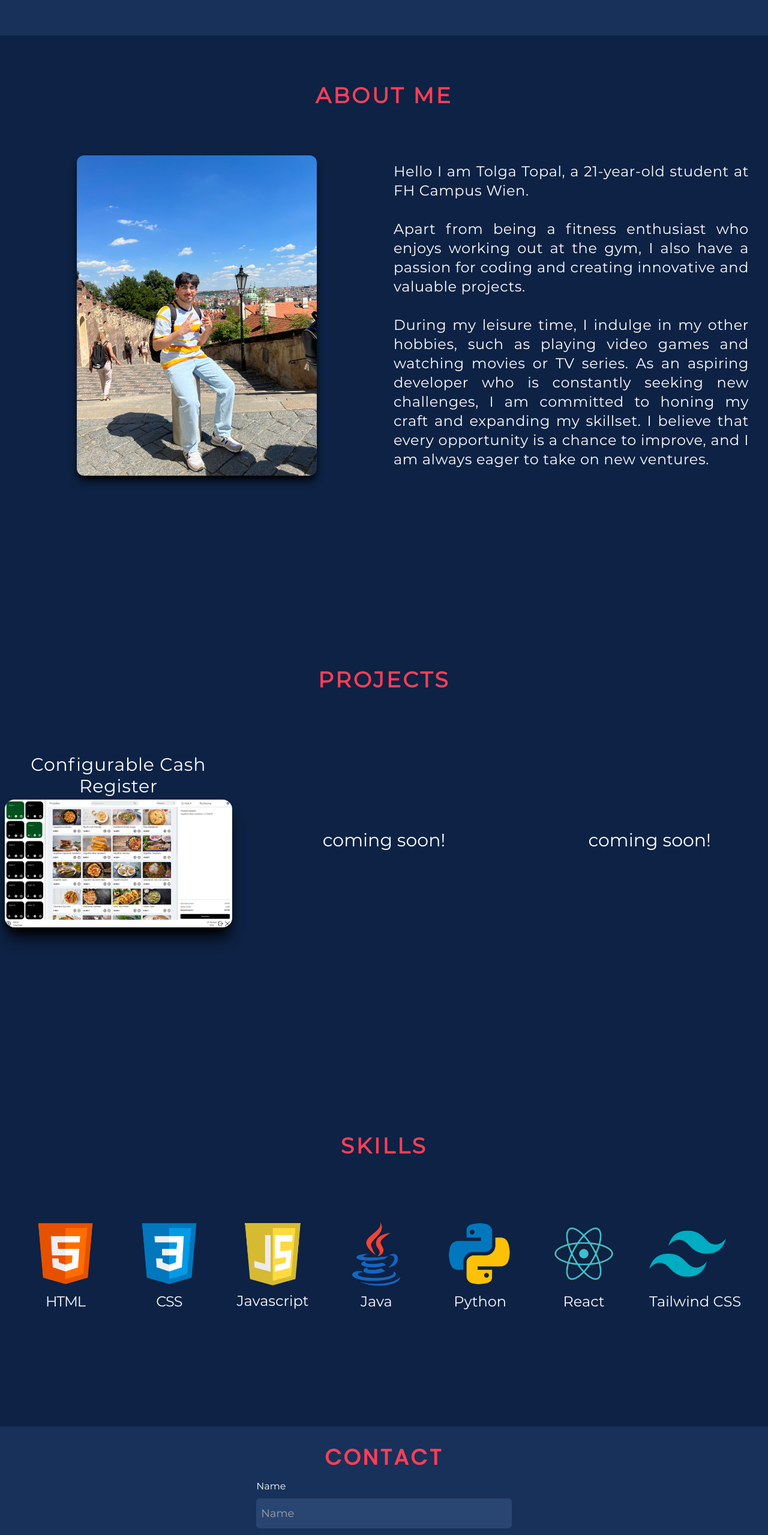
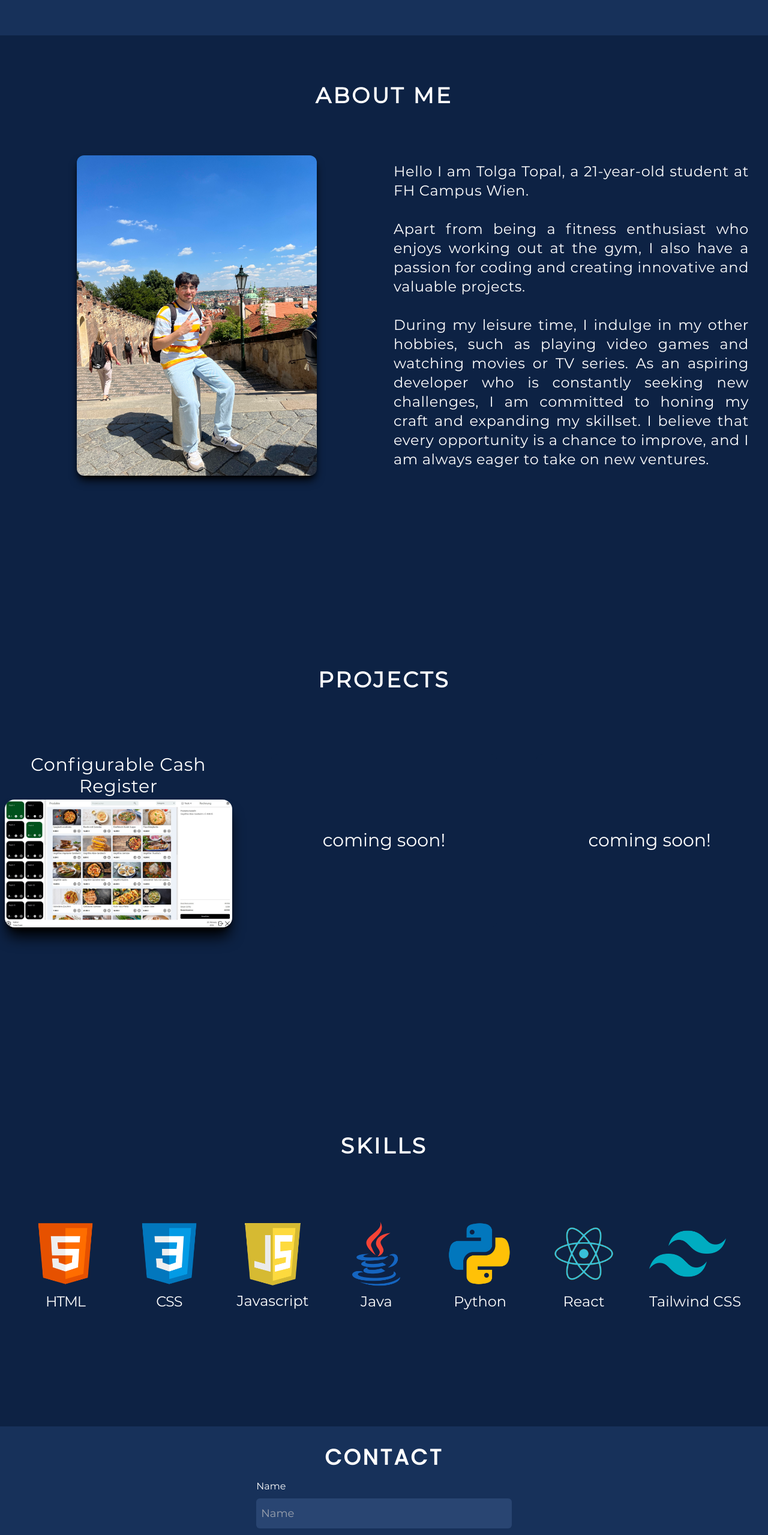
Before and after one commit to Torsoto/Portfolio, a React (Create React App) app: page / in a window 1280 px wide. Shown: the part 1040-3599 px from the top of the page at 60% size. Built offline with nearby package versions, Linux system fonts and the light colour scheme.

Commit message:
design + perfomacne change

```diff
--- a/src/components/About.jsx
+++ b/src/components/About.jsx
@@ -1,19 +1,14 @@
 import React, { useContext } from "react";
 import profile from "./images/profile2.jpg";
-import { useInView } from "react-intersection-observer";
 import LanguageContext from "./Lng";
 
 export const About = () => {
   const { isEnglish } = useContext(LanguageContext);
 
-  const { ref, inView } = useInView({
-    triggerOnce: true,
-  });
-
   return (
     <div id="about" className="w-full px-4 pb-60 pt-20 bg-[#0d2244] z-0 ">
       <div className=" bg-[#0d2244]">
-        <h2 className="lg:text-4xl text-3xl font-bold text-center text-[#fe3e57] bg-[#0d2244] tracking-widest">
+        <h2 className="lg:text-4xl text-3xl font-bold text-center text-white bg-[#0d2244] tracking-widest">
           {isEnglish ? "ABOUT ME" : "ÜBER MICH"}
         </h2>
       </div>
@@ -22,20 +17,9 @@ export const About = () => {
           <img
             src={profile}
             alt="ME"
-            ref={ref}
-            className={
-              inView
-                ? "shadow-lg rounded-xl bg-transparent shadow-black z-0 w-[400px] fadeLeft visible"
-                : "shadow-lg rounded-xl bg-transparent shadow-black z-0 w-[400px] invisible"
-            }
+            className="shadow-lg rounded-xl bg-transparent shadow-black z-0 w-[400px]"
           ></img>
         </div>
-        <div
-          ref={ref}
-          className={
-            inView ? "bg-[#0d2244] fadeRight visible" : "bg-[#0d2244] invisible"
-          }
-        >
         <p className="bg-[#0d2244] text-white font-Montserrat text-lg md:text-xl  lg:text-2xl text-justify mx-4 p-8 md:p-0 tracking-wide">
           {isEnglish ? "Hello I am Tolga Topal" : "Hey, ich bin Tolga Topal,"}
           {isEnglish
@@ -54,7 +38,6 @@ export const About = () => {
         </p>
       </div>
     </div>
-    </div>
   );
 };
 
--- a/src/components/Contact.jsx
+++ b/src/components/Contact.jsx
@@ -14,7 +14,7 @@ const Contact = () => {
       id="contact"
       className="lg:p-8 p-4 bg-[#17315a]  grid grid-row-3 w-full"
     >
-      <h6 className="text-3xl font-bold text-[#fe3e57] lg:text-4xl font-Poppins  text-center bg-[#17315a] tracking-widest">
+      <h6 className="text-3xl font-bold text-white lg:text-4xl font-Poppins  text-center bg-[#17315a] tracking-widest">
         {isEnglish ? "CONTACT" : "KONTAKT"}
       </h6>
       <div ref={ref} className={inView ? "fadeDown" : "invisible"}>
--- a/src/components/Projects.jsx
+++ b/src/components/Projects.jsx
@@ -18,7 +18,7 @@ const Projects = ({ p1, p2, p3 }) => {
   return (
     <div id="projects" className="bg-[#0d2244] pt-20 pb-60 text-white">
       <div className="bg-[#0d2244]">
-        <h3 className="font-bold lg:text-4xl text-3xl text-center text-[#fe3e57] bg-[#0d2244] tracking-widest">
+        <h3 className="font-bold lg:text-4xl text-3xl text-center text-white bg-[#0d2244] tracking-widest">
           {isEnglish ? "PROJECTS" : "PROJEKTE"}
         </h3>
       </div>
--- a/src/components/Skills.jsx
+++ b/src/components/Skills.jsx
@@ -19,7 +19,7 @@ const Skills = () => {
   return (
     <div className="w-full bg-[#0d2244] pb-12">
       <div className=" bg-[#0d2244]">
-        <h4 className="lg:text-4xl  text-3xl font-bold text-center text-[#fe3e57] bg-[#0d2244] tracking-widest">
+        <h4 className="lg:text-4xl  text-3xl font-bold text-center text-white bg-[#0d2244] tracking-widest">
           {isEnglish ? "SKILLS" : "FÄHIGKEITEN"}
         </h4>
       </div>
```
Lines whose indentation alone changed are shown as unchanged.
